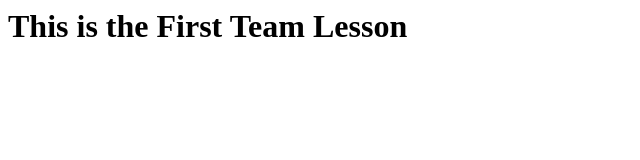
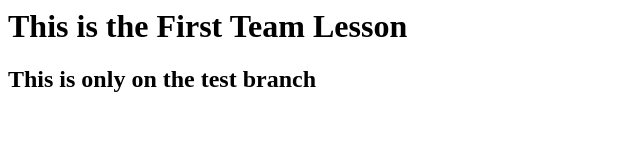
Before and after one commit to sanderjson/git-lesson-team, a plain HTML site: page index.html in a window 1280 px wide. Shown: the whole page, without its empty margins (0-640 px from the left). Drawn offline with Linux system fonts and the light colour scheme.

Commit message:
pushing to second branch

```diff
--- a/index.html
+++ b/index.html
@@ -9,6 +9,7 @@
 
 <body>
     <h1>This is the First Team Lesson</h1>
+    <h2>This is only on the test branch</h2>
 </body>
 
 </html>
```
